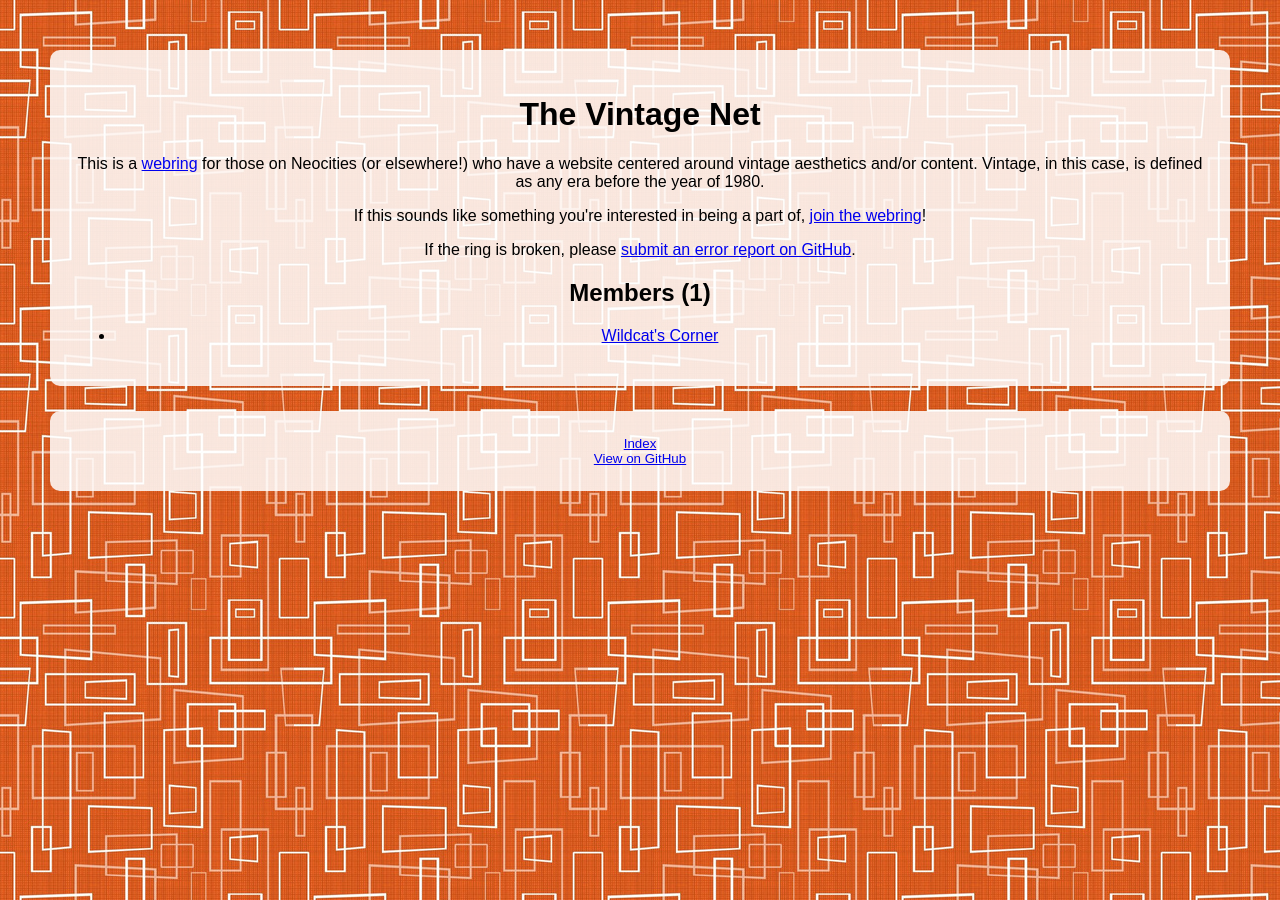
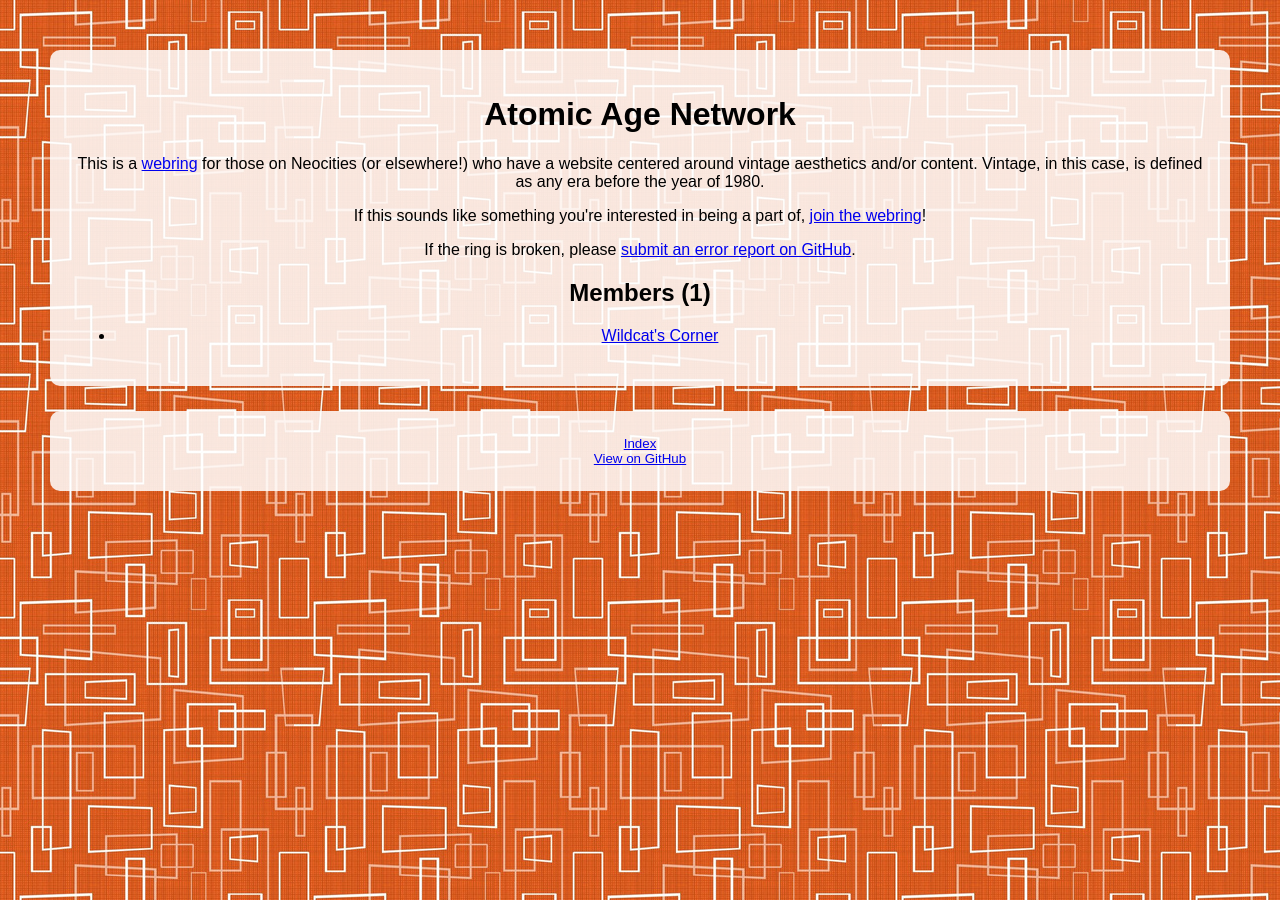
Before and after one commit to AstroWildcat/atomic-age-network, a Jekyll site: the page built from index.md, in a window 1280 px wide. Built offline with Jekyll 4.4.1, drawn with Linux system fonts in a browser that asks for light colours.

Commit message:
Update index.md

```diff
--- a/index.md
+++ b/index.md
@@ -1,13 +1,13 @@
 ---
-title: The Vintage Net Index
+title: Atomic Age Netwrok
 layout: html
 ---
-# The Vintage Net
+# Atomic Age Network
 This is a [webring](https://en.wikipedia.org/wiki/Webring) for those on Neocities (or elsewhere!) who have a website centered around vintage aesthetics and/or content. Vintage, in this case, is defined as any era before the year of 1980.
 
 If this sounds like something you're interested in being a part of, [join the webring]({{'join'|relative_url}})!
 
-If the ring is broken, please [submit an error report on GitHub](https://github.com/AstroWildcat/thevintagenet/issues/new/).
+If the ring is broken, please [submit an error report on GitHub](https://github.com/AstroWildcat/atomic-age-network/issues/new/).
 
 ## Members ({{site.data.members.size}}) {#members}
 {% for member in site.data.members %}
```
